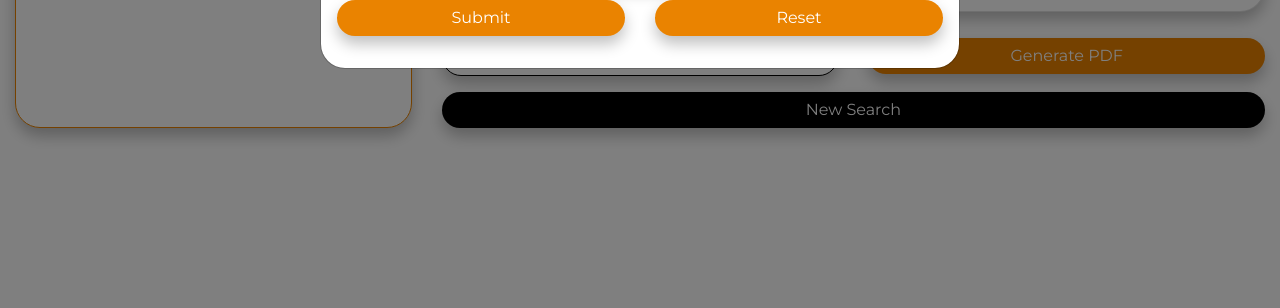
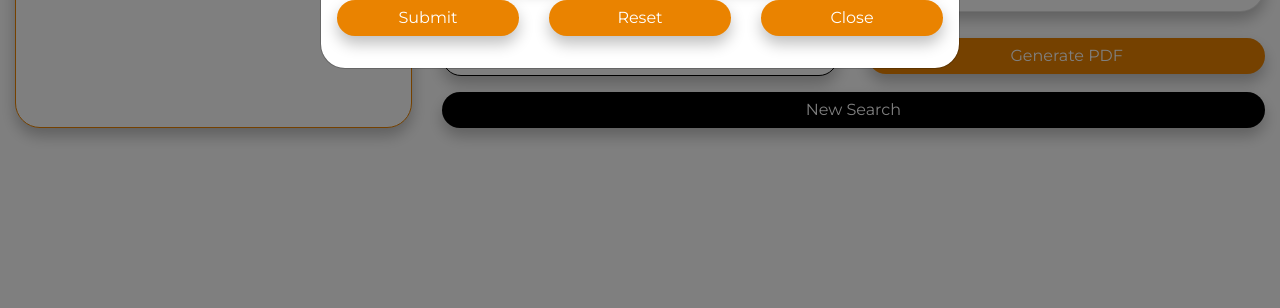
Before and after one commit to liabilitytracker/liabilitytracker.github.io, a plain HTML site: page index.html in a window 1280 px wide. Shown: the part 492-800 px from the top of the page. Drawn offline with nearby package versions, Linux system fonts and the light colour scheme; a script that the page names is missing.

Commit message:
commited
commited

```diff
--- a/index.html
+++ b/index.html
@@ -170,11 +170,16 @@
 
 
                 <div class="form-group row">
-                  <div class="col-sm-6">
+                  <div class="col-sm-4">
                     <button type="submit" class="btn btn-primary btn-block" data-dismiss="modal" >Submit</button>
                   </div>
-                  <div class="col-sm-6">
+                  <div class="col-sm-4">
                   <button type="reset" class="btn btn-primary btn-block" onclick="myFunction()" value="Reset form" >Reset</button>
+                  </div>
+                  <div class="col-sm-4">
+                      <button type="button" class="btn btn-primary btn-block" data-dismiss="modal" aria-label="Close">
+                          Close
+                        </button>
                   </div>
                 </div>
               </form>
```
